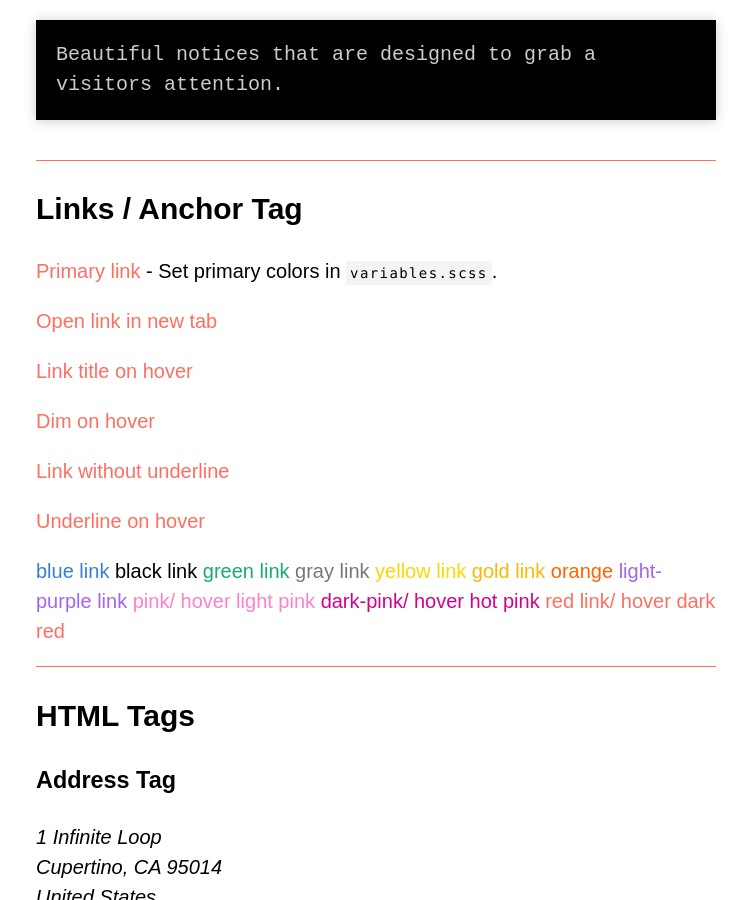
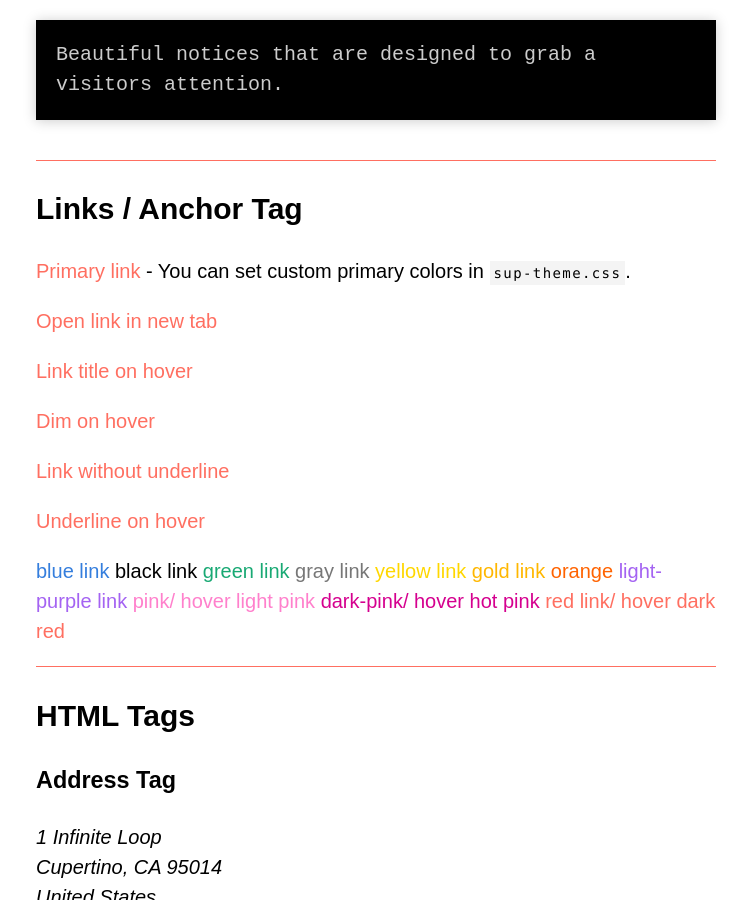
Before and after one commit to YJPL/Supply, a Jekyll site: the page built from _posts/2020-04-16-post-formatting.md, in a window 1280 px wide and 900 px high, scrolled down 11457 px. Shown: the whole window, without its empty margins (92-843 px from the left). Built offline with Jekyll 4.4.1, drawn with Linux system fonts in a browser that asks for light colours.

Commit message:
Update 2020-04-16-post-formatting.md

```diff
--- a/_posts/2020-04-16-post-formatting.md
+++ b/_posts/2020-04-16-post-formatting.md
@@ -97,7 +97,8 @@
 
 ### YouTube
 
-{% include video.html src="https://www.youtube-nocookie.com/embed/RjggipNdmXw" %}
+{% include video.html src="https://www.youtube-nocookie.com/embed/lP2ABiIFGcw" %}
+
 
 ### Vimeo
 
@@ -297,7 +298,7 @@
 
 ## Links / Anchor Tag
 
-[Primary link](#) - Set primary colors in `variables.scss`.
+[Primary link](#) - You can set custom primary colors in `sup-theme.css`.
 
 [Open link in new tab](https://google.com){:target="_blank"}
 
```
